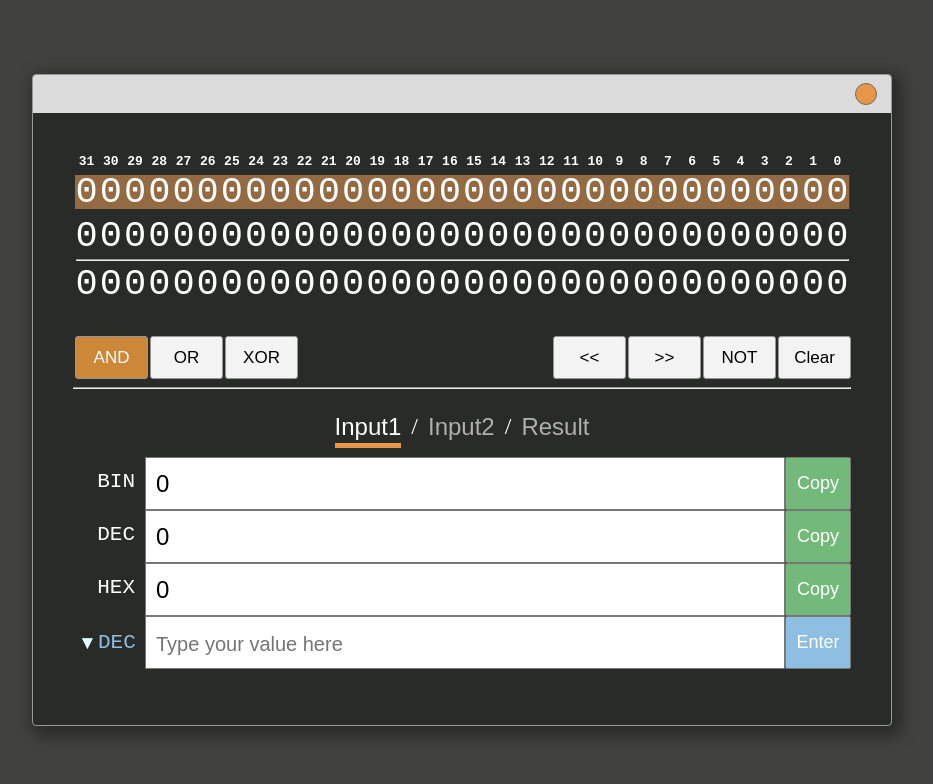
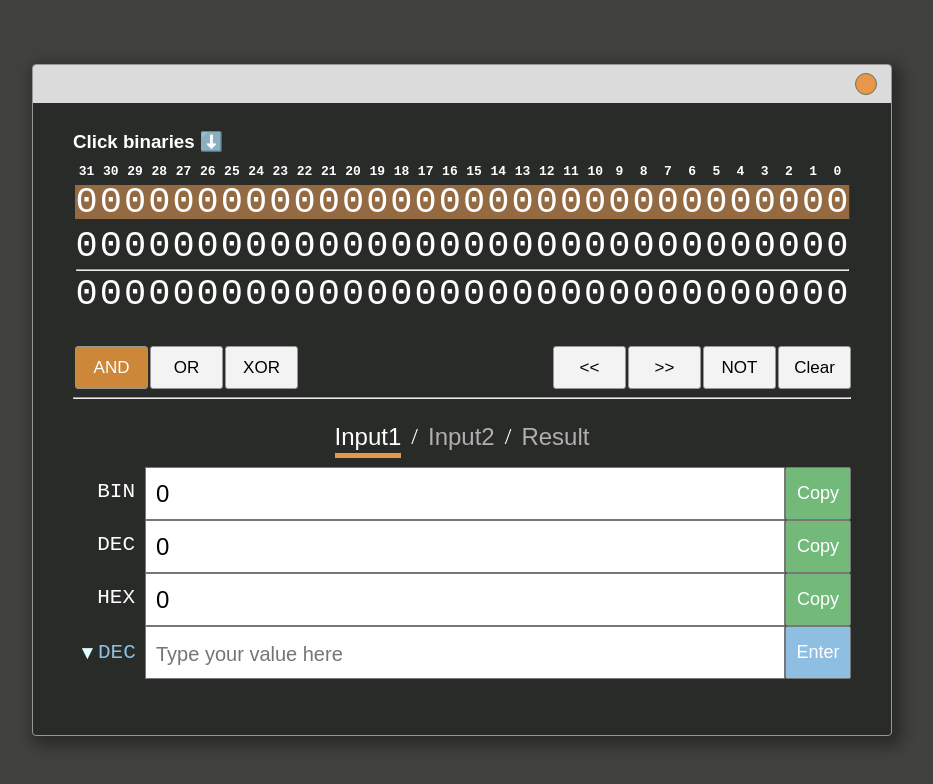
Before and after one commit to Lulkafe/BinaryCalc, a React app: page / in a window 1280 px wide. Shown: the top 784 px of the page, without its empty margins (178-1111 px from the left). Built offline with nearby package versions, Linux system fonts and the light colour scheme.

Commit message:
Added a note for the user. adjusted settings

```diff
--- a/package.json
+++ b/package.json
@@ -8,7 +8,8 @@
     "build": "webpack --config webpack.dev.js",
     "build:dev": "webpack --config webpack.dev.js",
     "build:prod": "webpack --config webpack.prod.js",
-    "watch": "webpack --watch"
+    "watch": "webpack --watch --config webpack.dev.js",
+    "watch:dev": "webpack --watch --config webpack.dev.js"
   },
   "repository": {
     "type": "git",
@@ -39,6 +40,7 @@
   },
   "dependencies": {
     "react": "^17.0.2",
-    "react-dom": "^17.0.2"
+    "react-dom": "^17.0.2",
+    "react-responsive": "^9.0.0-beta.6"
   }
 }
--- a/src/components.tsx
+++ b/src/components.tsx
@@ -2,6 +2,7 @@ import React from 'react';
 import { useReducer, useContext, useRef } from 'react';
 import { bitReducer, initState, actions } from './reducer';
 import { Item, Bitwise, Radix } from './enum';
+import { useMediaQuery } from "react-responsive";
 
 const CalcContext = React.createContext(undefined);
 
@@ -14,6 +15,7 @@ export default function BitCalc () {
         <div id='app__container'>
             <CalcContext.Provider value={{state, dispatch}}>
                 <Window>
+                    <NoteForUser />
                     <BinaryTable />
                     <OperationButtons />
                     <hr />
@@ -45,6 +47,16 @@ function Window (props) {
                 {props.children}
             </div>
         </div>
+    )
+}
+
+function NoteForUser () {
+
+    const isMobile = useMediaQuery({ query: '(max-width: 875px)'});
+    const verb = isMobile? "Tap" : "Click";
+
+    return (
+        <h3 className="header-for-user">{verb} binaries ⬇️</h3>
     )
 }
 
--- a/src/style.css
+++ b/src/style.css
@@ -31,7 +31,7 @@ html, body {
     text-align: center;
     font-family: monospace;
     margin: 0 auto;
-    padding: 30px 0 5px 0;
+    padding: 10px 0 5px 0;
     overflow: hidden;
     border-spacing: 0px;
 }
@@ -164,6 +164,11 @@ html, body {
 
 .bit-mnp-buttons {
     display:inline-block;
+}
+
+.header-for-user {
+    margin-bottom: 0;
+    font-family: Arial, Helvetica, sans-serif;
 }
 
 .ui__bit-mnp-button--disabled {
--- a/tsconfig.json
+++ b/tsconfig.json
@@ -5,7 +5,8 @@
     "noImplicitAny": false,
     "module": "es6",
     "target": "es5",
-    "allowJs": true
+    "allowJs": true,
+    "moduleResolution": "node"
   },
   "files": ["src/index.tsx"]
 }
```
Also changed, not shown: 2 other files (tests, documents, lock files or other folders).
